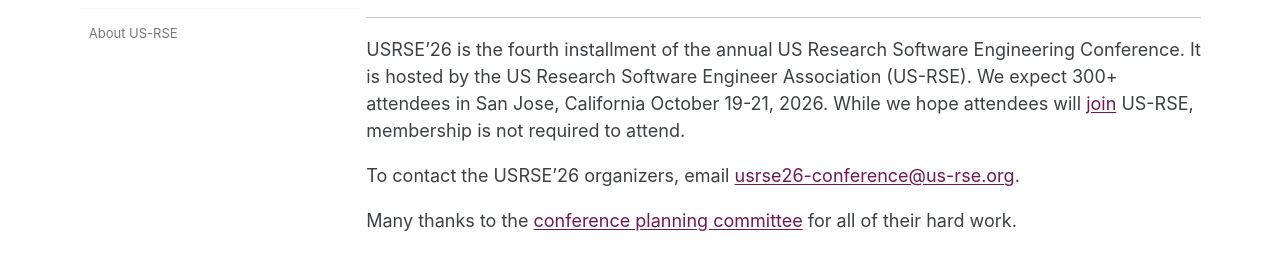
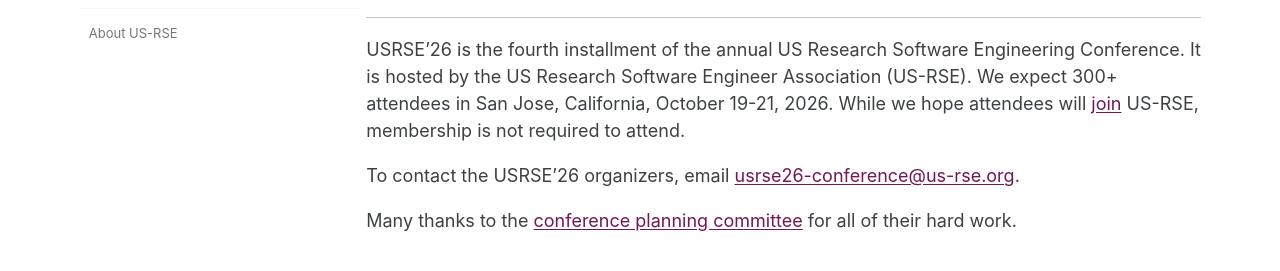
Before and after one commit to USRSE/usrse26, a Jekyll site: the page built from pages/about/about.md, in a window 1280 px wide and 900 px high. Shown: the part 149-420 px from the top of the window. Built offline with Jekyll 4.4.1, drawn with Linux system fonts in a browser that asks for light colours; a style sheet for code colours, icons or effects is not loaded.

Commit message:
update with comma

```diff
--- a/pages/about/about.md
+++ b/pages/about/about.md
@@ -14,7 +14,7 @@
 
 USRSE'26 is the fourth installment of the annual US Research Software Engineering Conference.
 It is hosted by the US Research Software Engineer Association (US-RSE).
-We expect 300+ attendees in San Jose, California October 19-21, 2026.
+We expect 300+ attendees in San Jose, California, October 19-21, 2026.
 While we hope attendees will [join](https://us-rse.org/join) US-RSE, membership is not required to attend.
 
 To contact the USRSE'26 organizers, email [{{ site.conf_exec_email }}](mailto:{{ site.conf_exec_email }}).
```
